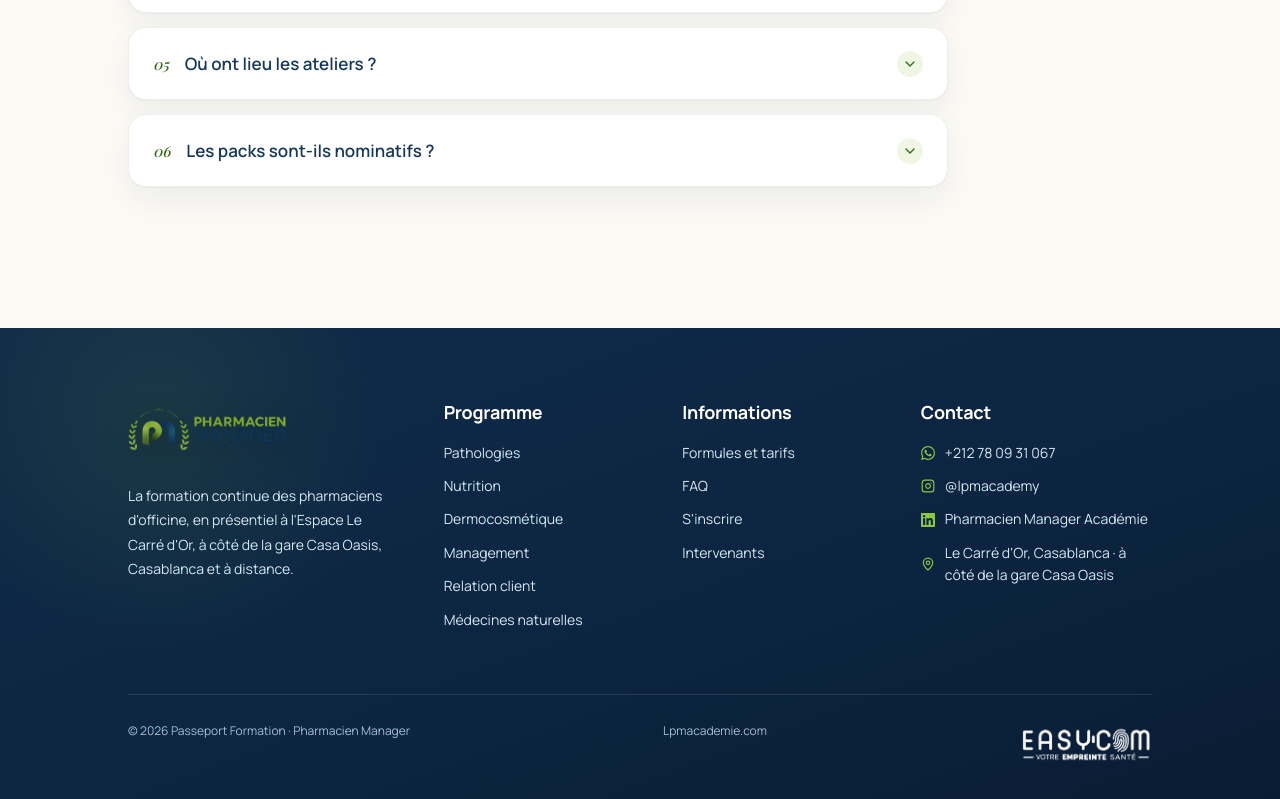
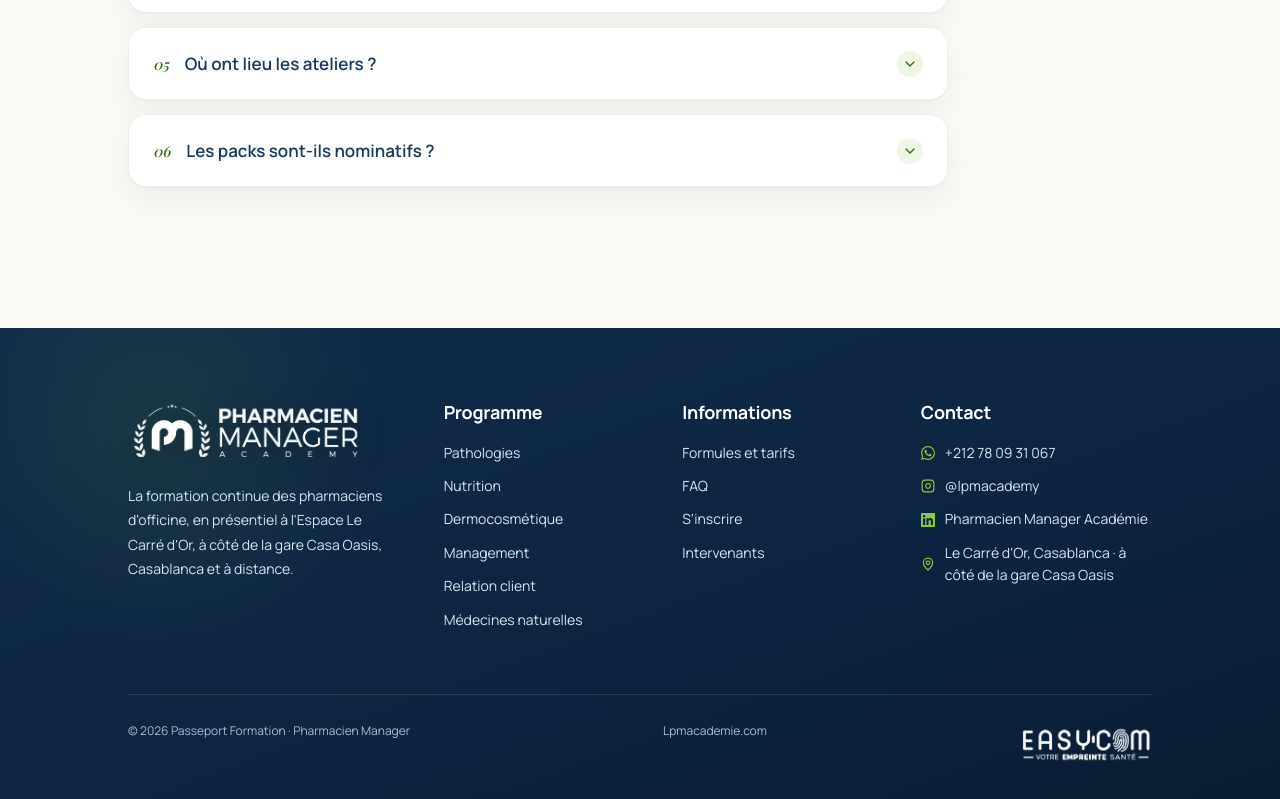
Before and after one commit to SouhailBechchari/lpmacademy, a React (Vite) app: page / in a window 1280 px wide. Shown: the part 10804-11603 px from the top of the page. Built offline with nearby package versions, Linux system fonts and the light colour scheme; a web font is replaced by a local one.

Commit message:
Footer : utilise le logo blanc (night)

```diff
--- a/src/App.tsx
+++ b/src/App.tsx
@@ -814,7 +814,7 @@ function Footer() {
       <div className="foot-grid">
         <div className="foot-brand">
           <Link to="/" className="brand" aria-label="Passeport Formation Pharmaciens">
-            <img src="/images/logo.png" alt="Passeport Formation Pharmaciens" className="brand-logo" />
+            <img src="/images/logowhite.png" alt="Passeport Formation Pharmaciens" className="brand-logo" />
           </Link>
           <p>
             La formation continue des pharmaciens d'officine, en présentiel {LOCATION_FULL} et à
```
